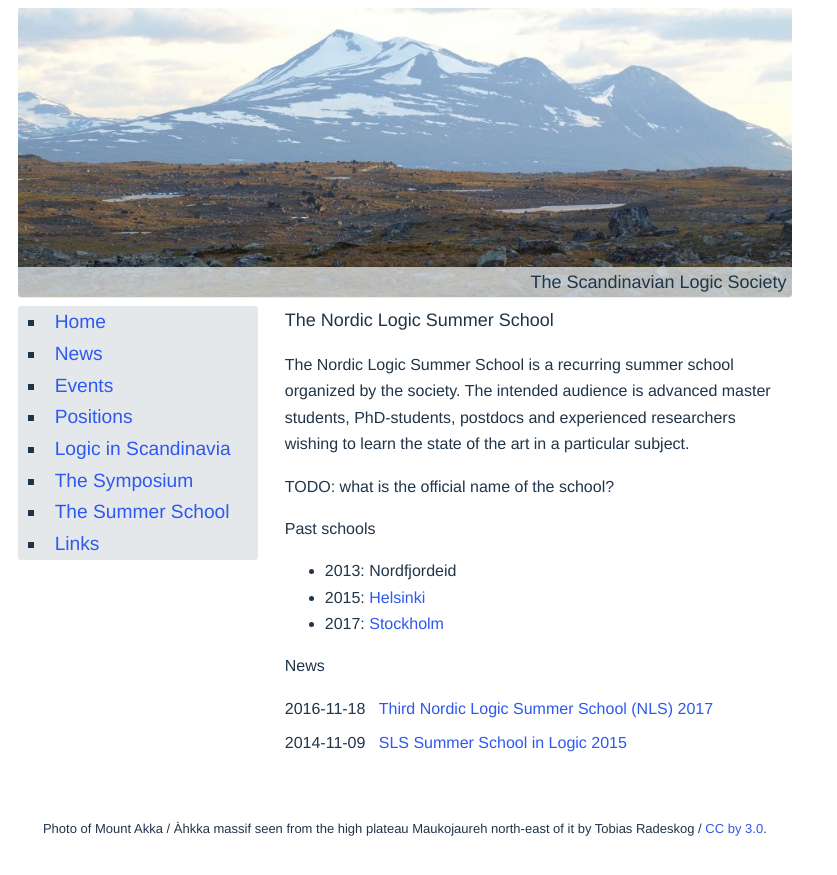
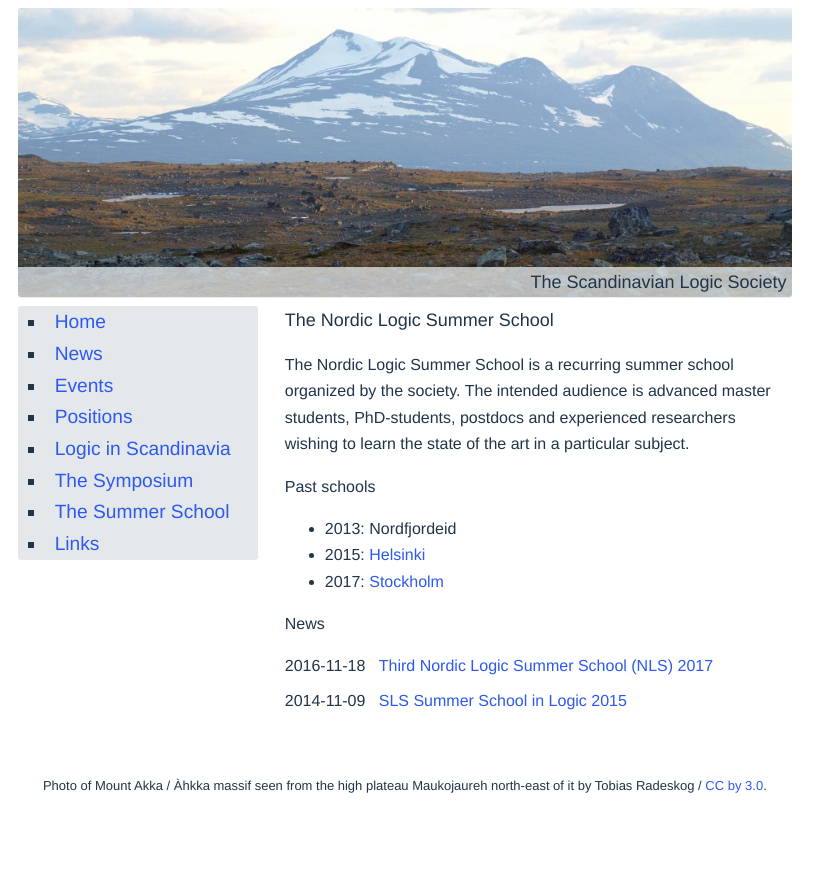
Before and after one commit to scandinavianlogic/scandinavianlogic.github.io, a Jekyll site: the page built from summer-school.md, in a window 1280 px wide. Shown: the top 875 px of the page, without its empty margins (0-837 px from the left). Built offline with Jekyll 4.4.1, drawn with Linux system fonts in a browser that asks for light colours.

Commit message:
remove TODO

```diff
--- a/summer-school.md
+++ b/summer-school.md
@@ -9,8 +9,6 @@ society. The intended audience is advanced master students, PhD-students,
 postdocs and experienced researchers wishing to learn the state of the art in a
 particular subject.
 
-{{ "TODO: what is the official name of the school?" | log_warning }}
-
 ### Past schools
 
 - 2013: Nordfjordeid
```
